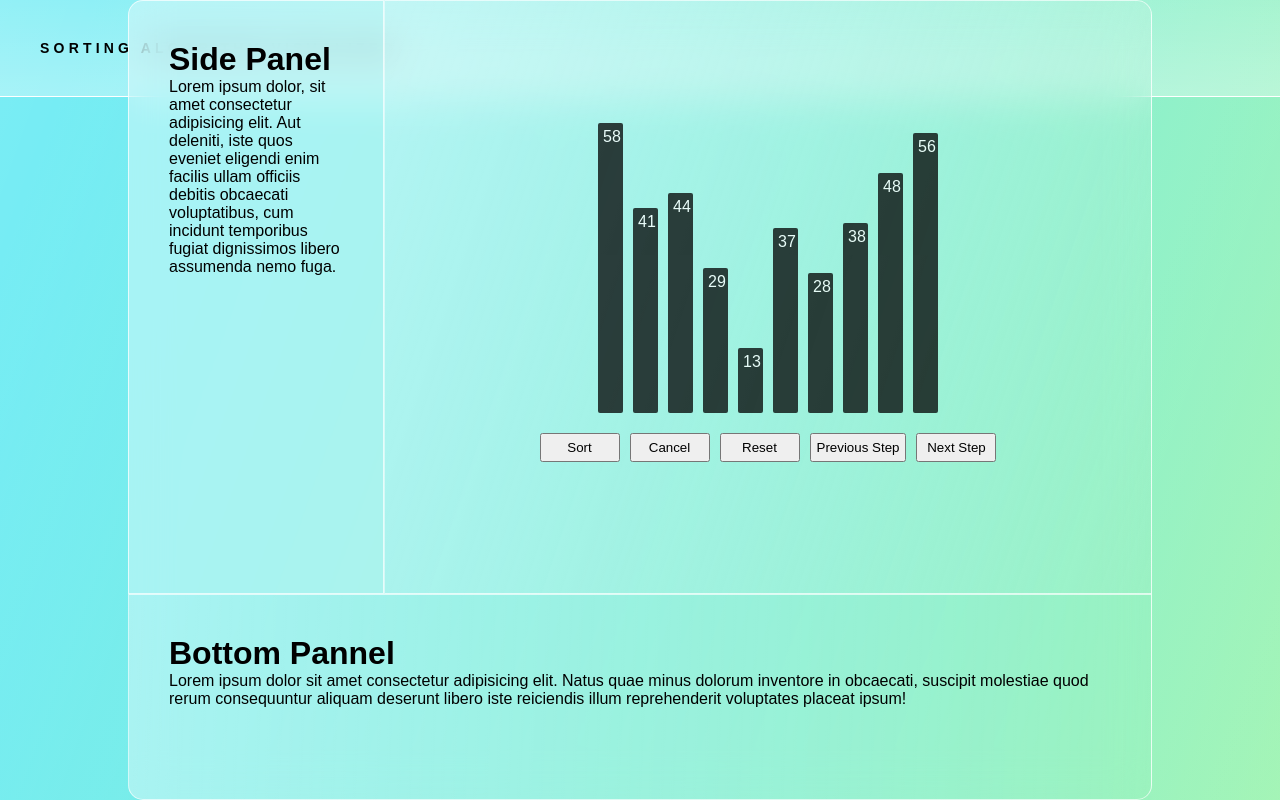
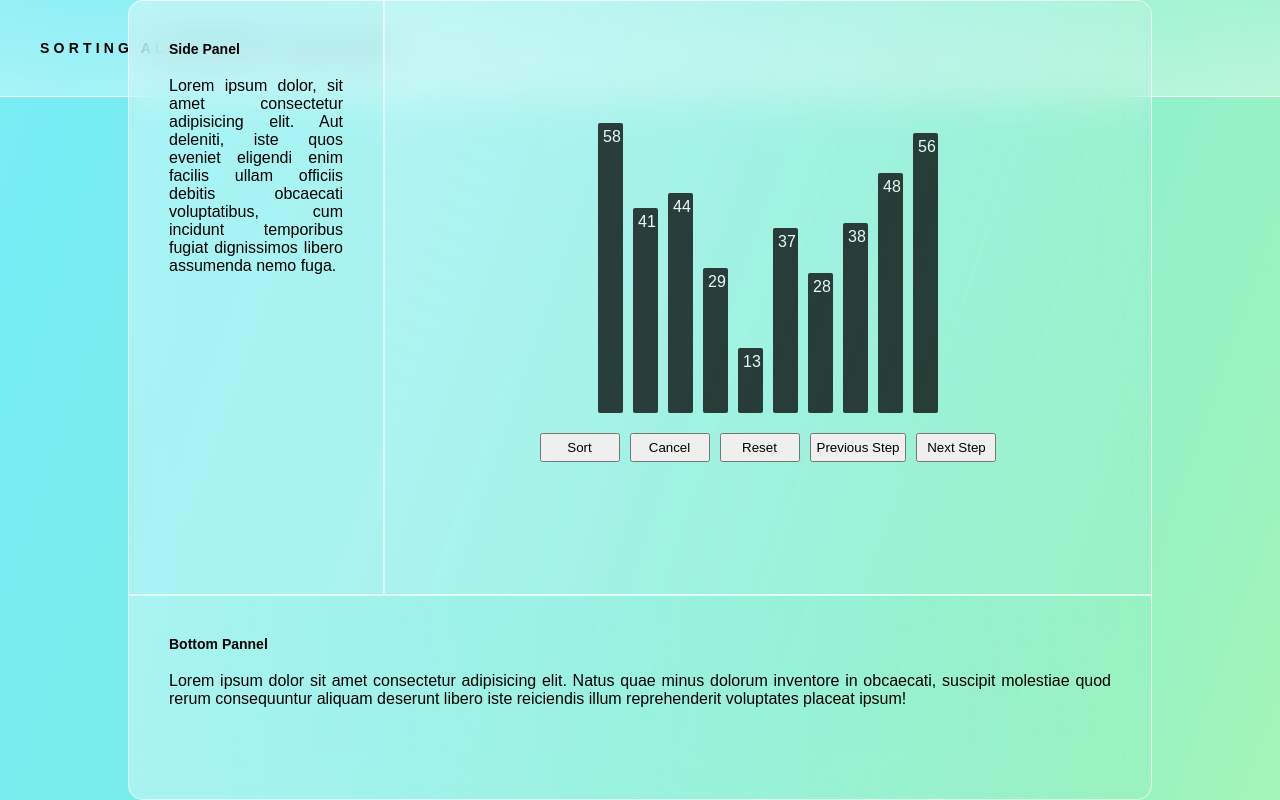
Before and after one commit to bkrmadtya/sorting-algorithm-visualizer, a React app: page / in a window 1280 px wide. Built offline with nearby package versions, Linux system fonts and the light colour scheme.

Commit message:
feat: added panelHeader css class

```diff
--- a/src/app.scss
+++ b/src/app.scss
@@ -47,6 +47,14 @@
 	}
 }
 
+.panelHeader {
+	font-style: normal;
+	font-weight: bold;
+	font-size: 14px;
+	line-height: 16px;
+	margin-bottom: 20px;
+}
+
 .dashboard {
 	display: grid;
 	grid-template-columns: repeat(4, 1fr);
@@ -74,6 +82,7 @@
 		border: 1.5px solid rgba(255, 255, 255, 0.67);
 		border-radius: 0px 15px 0px 0px;
 		padding: 40px;
+		text-align: justify;
 
 		& > .barContainer {
 			height: 300px;
@@ -114,7 +123,9 @@
 		background: rgba(255, 255, 255, 0.356);
 		border: 1.5px solid rgba(255, 255, 255, 0.71);
 		border-radius: 15px 0px 0px 0px;
-		padding: 40px;
+		padding: 40px 40px 0px 40px;
+		text-align: justify;
+		overflow-y: scroll;
 	}
 
 	.bottomPanel {
@@ -127,5 +138,6 @@
 		border: 1.5px solid rgba(255, 255, 255, 0.67);
 		border-radius: 0px 0px 15px 15px;
 		padding: 40px;
+		text-align: justify;
 	}
 }
--- a/src/components/Dashboard/Panels/BottomPanel/index.tsx
+++ b/src/components/Dashboard/Panels/BottomPanel/index.tsx
@@ -4,7 +4,7 @@ import { Header } from 'src/components/Common'
 const BottomPanel: React.FC = () => {
 	return (
 		<div className='bottomPanel'>
-			<Header>Bottom Pannel</Header>
+			<Header className='panelHeader'>Bottom Pannel</Header>
 			<p>
 				Lorem ipsum dolor sit amet consectetur adipisicing elit. Natus quae
 				minus dolorum inventore in obcaecati, suscipit molestiae quod rerum
--- a/src/components/Dashboard/Panels/SidePanel/index.tsx
+++ b/src/components/Dashboard/Panels/SidePanel/index.tsx
@@ -4,7 +4,7 @@ import { Header } from 'src/components/Common'
 const SidePanel: React.FC = () => {
 	return (
 		<div className='sidePanel'>
-			<Header>Side Panel</Header>
+			<Header className='panelHeader'>Side Panel</Header>
 			<p>
 				Lorem ipsum dolor, sit amet consectetur adipisicing elit. Aut deleniti,
 				iste quos eveniet eligendi enim facilis ullam officiis debitis obcaecati
```
